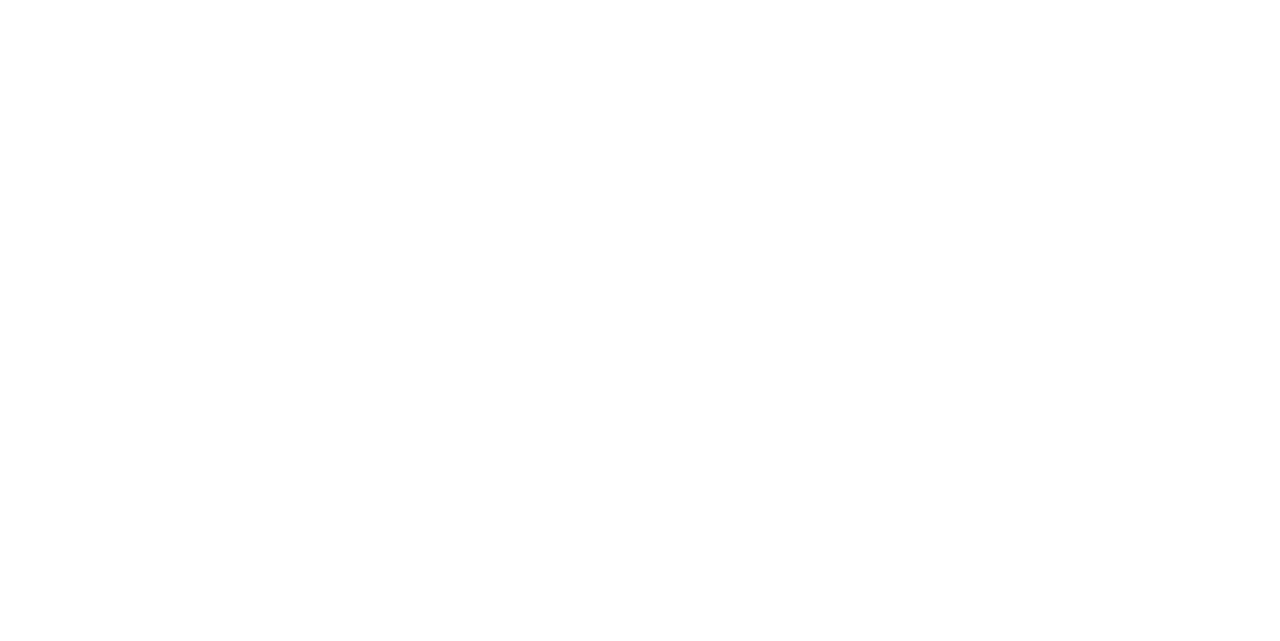
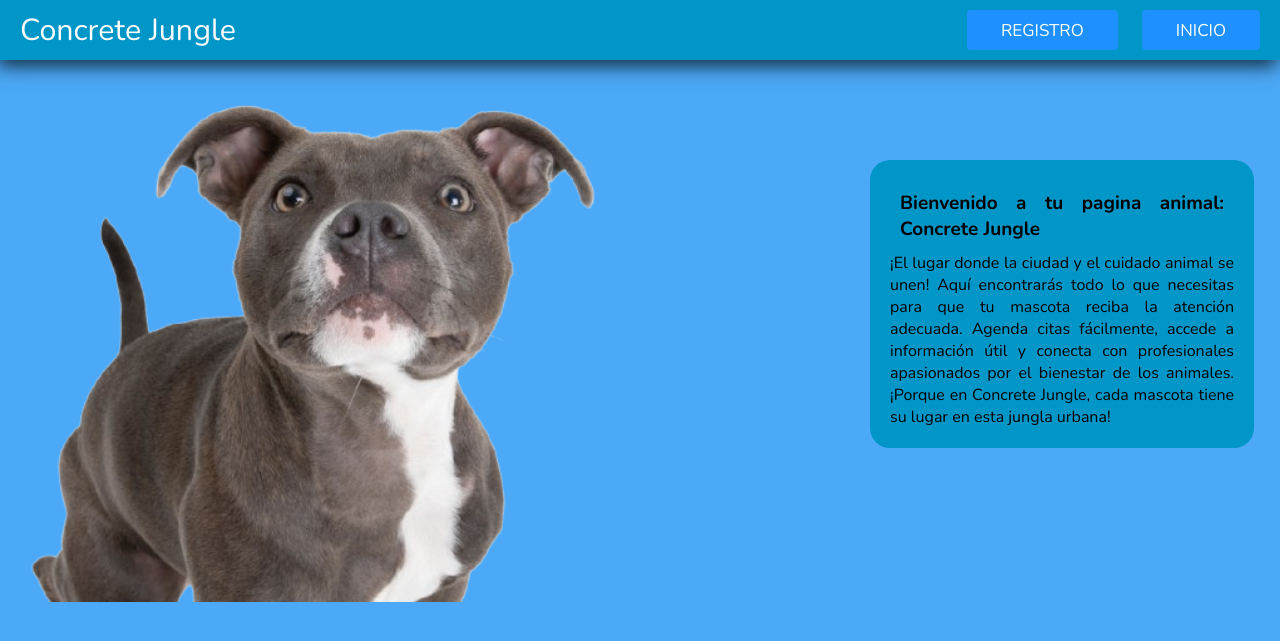
Before and after one commit to jesus-espitia/vacaciones, a Flask app: page / in a window 1280 px wide. Before the commit the part shown is empty. Shown: the top 641 px of the page. Run offline with Flask 3, Linux system fonts and the light colour scheme.

Commit message:
Cambios 10/12/2024 Confirmados

```diff
--- a/app/static/css/config/header.css
+++ b/app/static/css/config/header.css
@@ -0,0 +1,43 @@
+.contenedorHeader {
+    display: flex;
+    justify-content: space-between;
+    align-items: center;
+    padding: 10px 20px;
+    background-color: #0096c7;
+    color: #fff;
+    height: 60px;
+    box-shadow: -3px 6px 18px 0px rgba(0,0,0,0.75);
+    margin-bottom: 30px;
+}
+
+.contenedorHeader a {
+    text-decoration: none;
+    color: #fff;
+    font-size: 1em;
+    margin-left: 20px;
+    padding: 5px 10px;
+    border: 1px solid transparent;
+    border-radius: 5px;
+}
+
+.logoHeader p {
+    font-size: 190%;
+}
+
+.registresLogin a {
+    font-size: 17px;
+    padding: 0.5em 2em;
+    border: transparent;
+    background: dodgerblue;
+    color: white;
+    border-radius: 4px;
+}
+
+.registresLogin a:hover {
+    background: rgb(2,0,36);
+    background: linear-gradient(90deg, rgba(30,144,255,1) 0%, rgba(0,212,255,1) 100%);
+}
+
+.registresLogin a:active {
+    transform: translate(0em, 0.2em);
+}
--- a/app/static/css/style.css
+++ b/app/static/css/style.css
@@ -0,0 +1,37 @@
+* {
+    margin: 0;
+    padding: 0;
+    box-sizing: border-box;
+    font-family: "Nunito", sans-serif;
+}
+
+body {
+    background-color: rgb(75, 169, 247);
+}
+
+.contenedorDeBienvenida {
+    text-align: justify;
+}
+
+.imagenAnimal img {
+    margin-top: -3%;
+    margin-bottom: 0%;
+}
+
+.titulos {
+    padding:20px 20px;
+    background-color: #0096c7;
+    border-radius: 20px;
+}
+
+.tituloTexto {
+    margin-left: 870px;
+    height: 20%;
+    width: 30%;
+    margin-top: -35%;
+}
+
+.tituloTexto h1 {
+    font-size: 19px;
+    margin: 10px;
+}
--- a/app/templates/index.html
+++ b/app/templates/index.html
@@ -1,5 +1,6 @@
 <!DOCTYPE html>
 <html lang="es">
+
 <head>
     <meta charset="UTF-8">
     <meta name="viewport" content="width=device-width, initial-scale=1.0">
@@ -9,14 +10,46 @@
     <link rel="stylesheet" href="{{url_for('static', filename = 'css/config/footer.css')}}">
     <link rel="stylesheet" href="{{url_for('static', filename = 'css/config/header.css')}}">
 </head>
+
 <body>
+    <style>
+        @import url('https://fonts.googleapis.com/css2?family=Nunito:ital,wght@0,200..1000;1,200..1000&display=swap');
+    </style>
+    <header class="cabezaDePagina" id="cabezaDePagina">
+        <div class="contenedorHeader">
+            <div class="logoHeader">
+                <p>Concrete Jungle</p>
+            </div>
+            <nav class="registresLogin">
+                <a href="#">REGISTRO</a>
+                <a href="#">INICIO</a>
+            </nav>
+        </div>
+    </header>
+    <div class="container">
+        <div class="contenedorDeBienvenida" id="contenedorDeBienvenida">
+            <div class="imagenAnimal">
+                <img src="{{url_for('static', filename = 'img/perro_inicio.png')}}" width="49%">
+            </div>
+            <div class="tituloTexto">
+                <div class="titulos">
+                    <h1 class="titulo">
+                        Bienvenido a tu pagina animal: Concrete Jungle
+                    </h1>
+                    <p>¡El lugar donde la ciudad y el cuidado animal se unen! Aquí encontrarás todo lo que necesitas para que tu mascota reciba la atención adecuada. Agenda citas fácilmente, accede a información útil y conecta con profesionales apasionados por el bienestar de los animales.
+                        ¡Porque en Concrete Jungle, cada mascota tiene su lugar en esta jungla urbana!</p>
+                </div>
+            </div>
+        </div>
+    </div>
 
+    <footer class="pieDePagina" id="pieDePagina">
 
-
-
+    </footer>
     <script src="{{url_for('static', filename = 'js/script.js')}}"></script>
     <script src="{{url_for('static',filename = 'js/config/general.js')}}"></script>
-    <link rel="stylesheet" href="{{url_for('static', filename = 'css/config/footer.js')}}">
-    <link rel="stylesheet" href="{{url_for('static', filename = 'css/config/header.js')}}">
+    <script src="{{url_for('static',filename = 'js/config/footer.js')}}"></script>
+    <script src="{{url_for('static',filename = 'js/config/header.js')}}"></script>
 </body>
+
 </html>
```
Also changed, not shown: RECURSOS GENERALES/PROTOTIPOS/altoNivel/1.png (added), RECURSOS GENERALES/PROTOTIPOS/altoNivel/2.png (added), RECURSOS GENERALES/PROTOTIPOS/altoNivel/3.png (added), RECURSOS GENERALES/PROTOTIPOS/altoNivel/4.png (added), RECURSOS GENERALES/PROTOTIPOS/altoNivel/5.png (added), RECURSOS GENERALES/PROTOTIPOS/altoNivel/6.png (added), RECURSOS GENERALES/PROTOTIPOS/altoNivel/7.png (added), RECURSOS GENERALES/PROTOTIPOS/altoNivel/8.png (added), app/static/img/perro_inicio.png.
